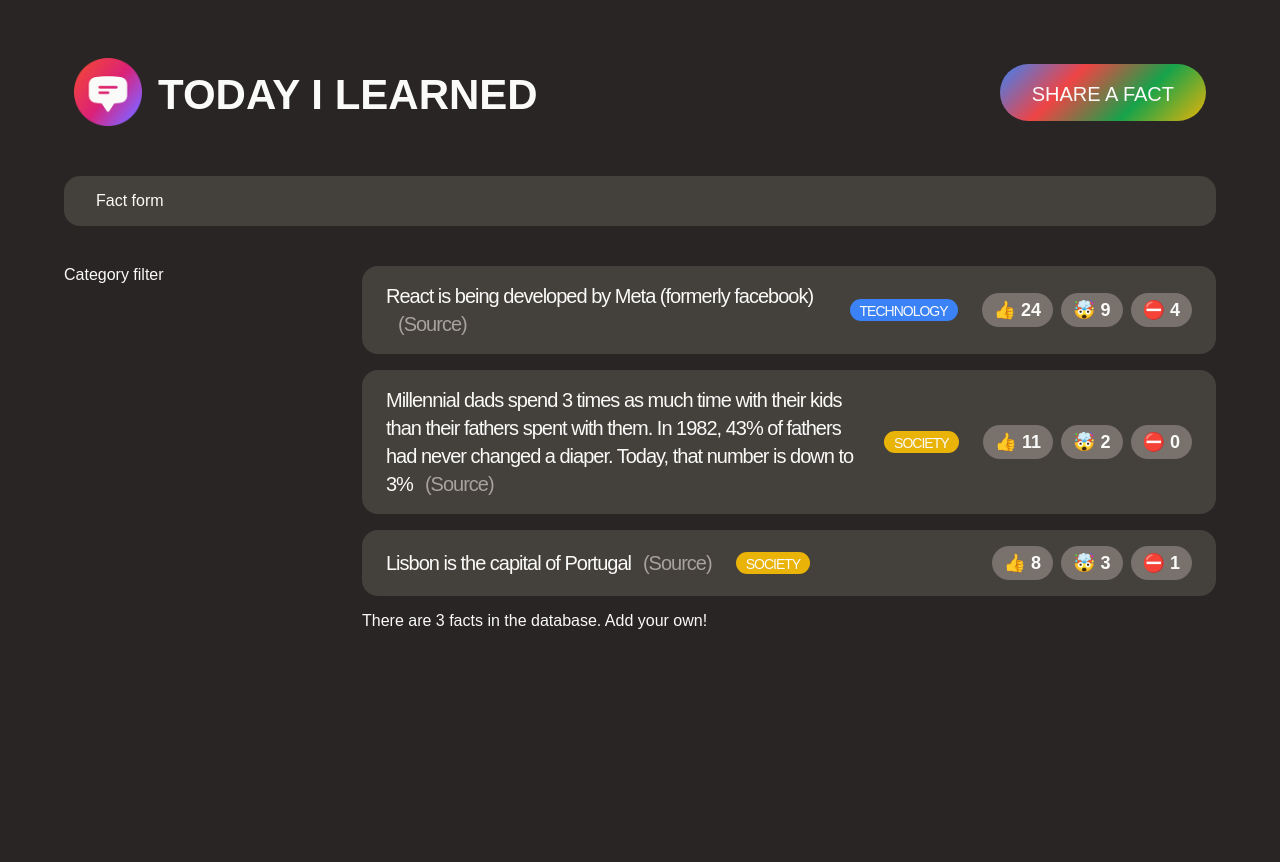
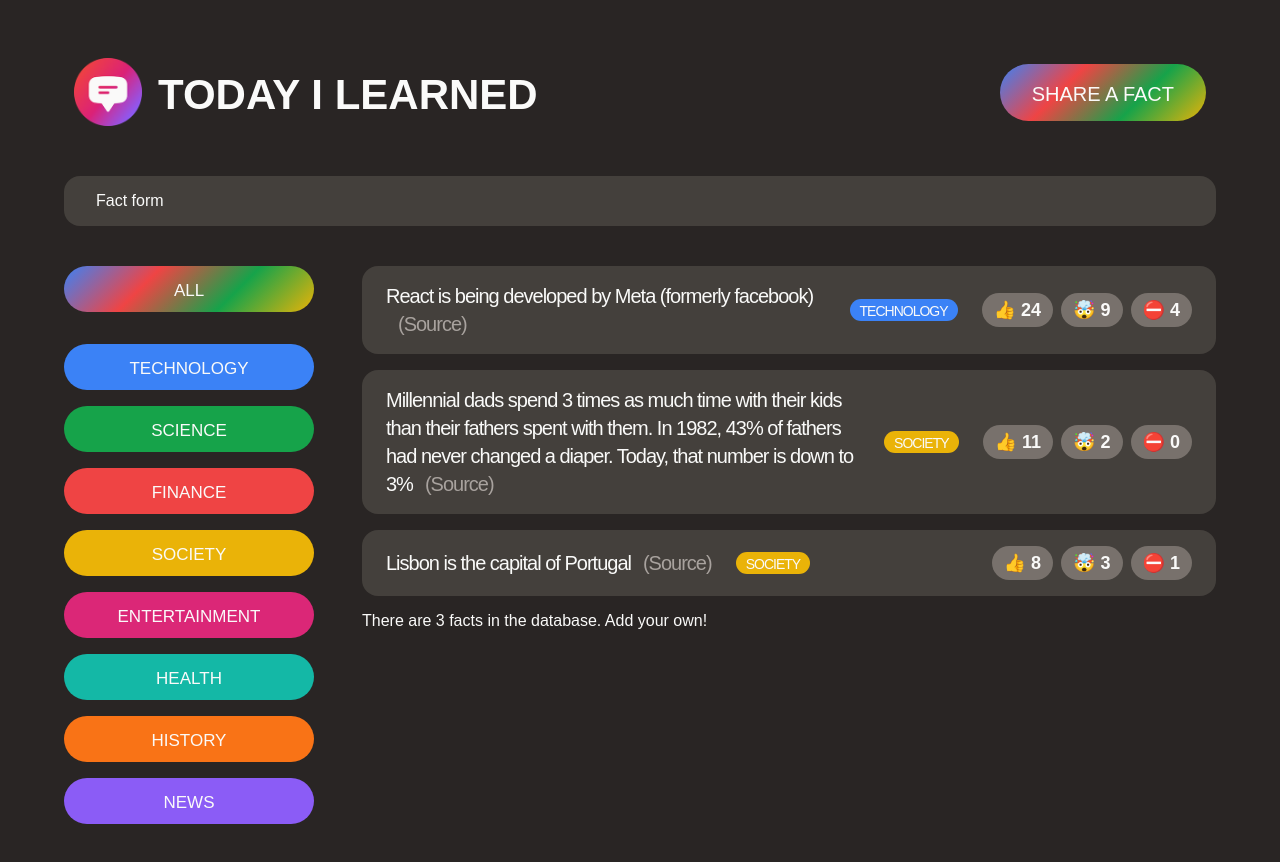
Before and after one commit to jesterb0206/today-i-learned, a React (Create React App) app: page / in a window 1280 px wide. Shown: the top 862 px of the page. Before the commit the page ends 800 px from the top, so only its background shows below. Built offline with nearby package versions, Linux system fonts and the light colour scheme; a web font is replaced by a local one.

Commit message:
Rendering the List of Categories

```diff
--- a/src/App.js
+++ b/src/App.js
@@ -1,15 +1,4 @@
 import './style.css';
-
-const CATEGORIES = [
-  {name: 'technology', color: '#3b82f6'},
-  {name: 'science', color: '#16a34a'},
-  {name: 'finance', color: '#ef4444'},
-  {name: 'society', color: '#eab308'},
-  {name: 'entertainment', color: '#db2777'},
-  {name: 'health', color: '#14b8a6'},
-  {name: 'history', color: '#f97316'},
-  {name: 'news', color: '#8b5cf6'},
-];
 
 const initialFacts = [
   {
@@ -74,8 +63,37 @@
   return <form className="fact-form">Fact form</form>;
 }
 
+const CATEGORIES = [
+  {name: 'technology', color: '#3b82f6'},
+  {name: 'science', color: '#16a34a'},
+  {name: 'finance', color: '#ef4444'},
+  {name: 'society', color: '#eab308'},
+  {name: 'entertainment', color: '#db2777'},
+  {name: 'health', color: '#14b8a6'},
+  {name: 'history', color: '#f97316'},
+  {name: 'news', color: '#8b5cf6'},
+];
+
 function CategoryFilter() {
-  return <aside>Category filter</aside>;
+  return (
+    <aside>
+      <ul>
+        <li className="category">
+          <button className="btn btn-all-categories">All</button>
+        </li>
+        {CATEGORIES.map((cat) => (
+          <li key={cat.name} className="category">
+            <button
+              className="btn btn-category"
+              style={{backgroundColor: cat.color}}
+            >
+              {cat.name}
+            </button>
+          </li>
+        ))}
+      </ul>
+    </aside>
+  );
 }
 
 function FactList() {
```
